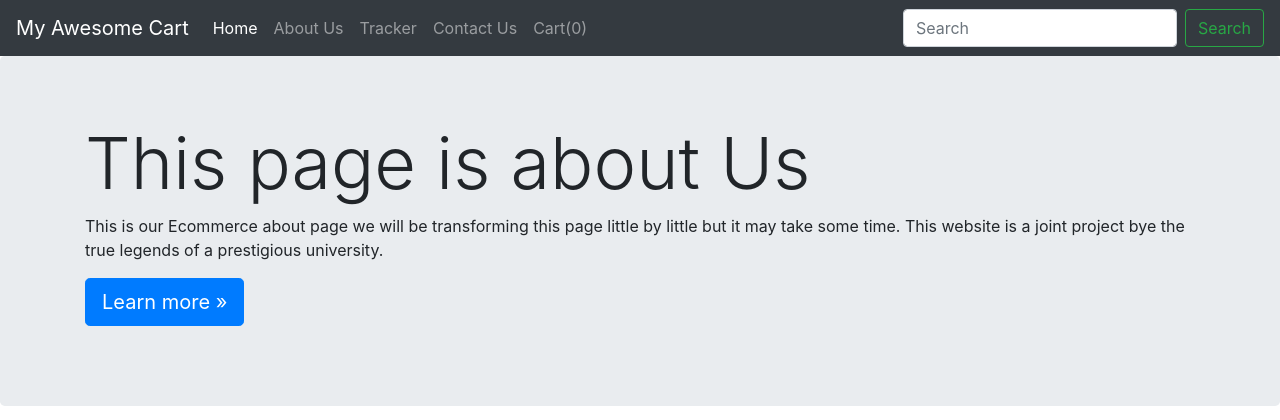
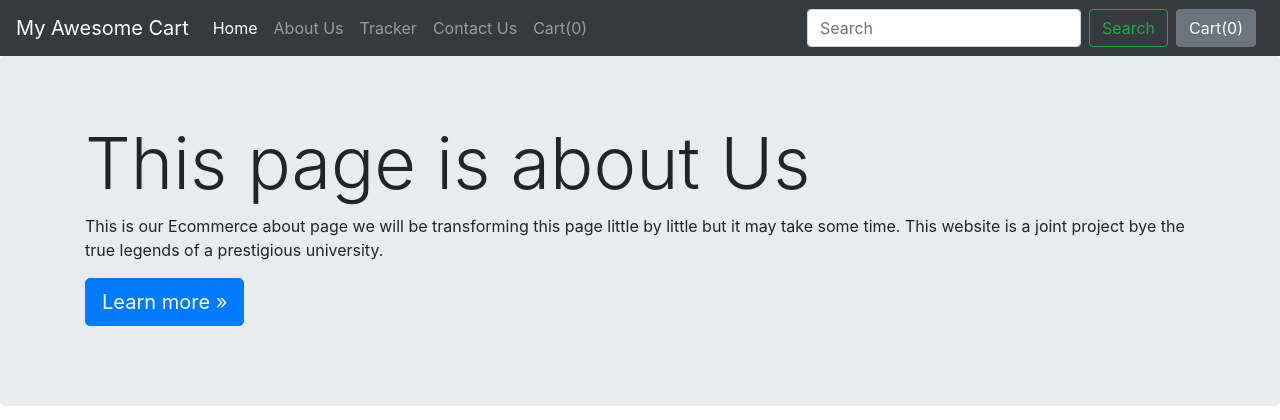
Before and after one commit to Syed-Owais-Ur-Rehman/Django-Practice, a Django app: page /shop/about/ in a window 1280 px wide. Shown: the top 420 px of the page. Run offline with Django 3.2, Linux system fonts and the light colour scheme; some libraries are stand-ins or nearby versions.

Commit message:
Update basic.html

```diff
--- a/shop/templates/shop/basic.html
+++ b/shop/templates/shop/basic.html
@@ -64,6 +64,9 @@
     <form class="form-inline my-2 my-lg-0">
       <input class="form-control mr-sm-2" type="search" placeholder="Search" aria-label="Search">
       <button class="btn btn-outline-success my-2 my-sm-0" type="submit">Search</button>
+      <button type="button" class="btn btn-secondary mx-2" data-toggle="tooltip" data-placement="bottom" title="Tooltip on bottom">
+        Cart(<span id ="cart">0</span>)
+      </button>
     </form>
   </div>
 </nav>
```
